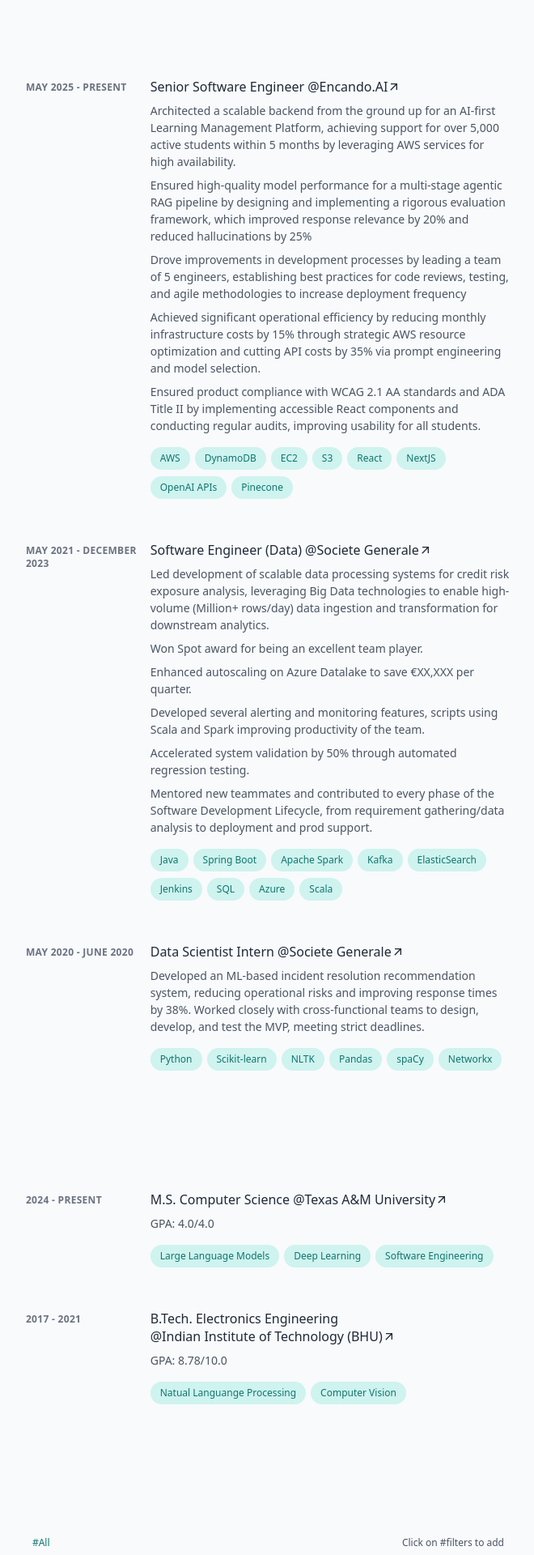
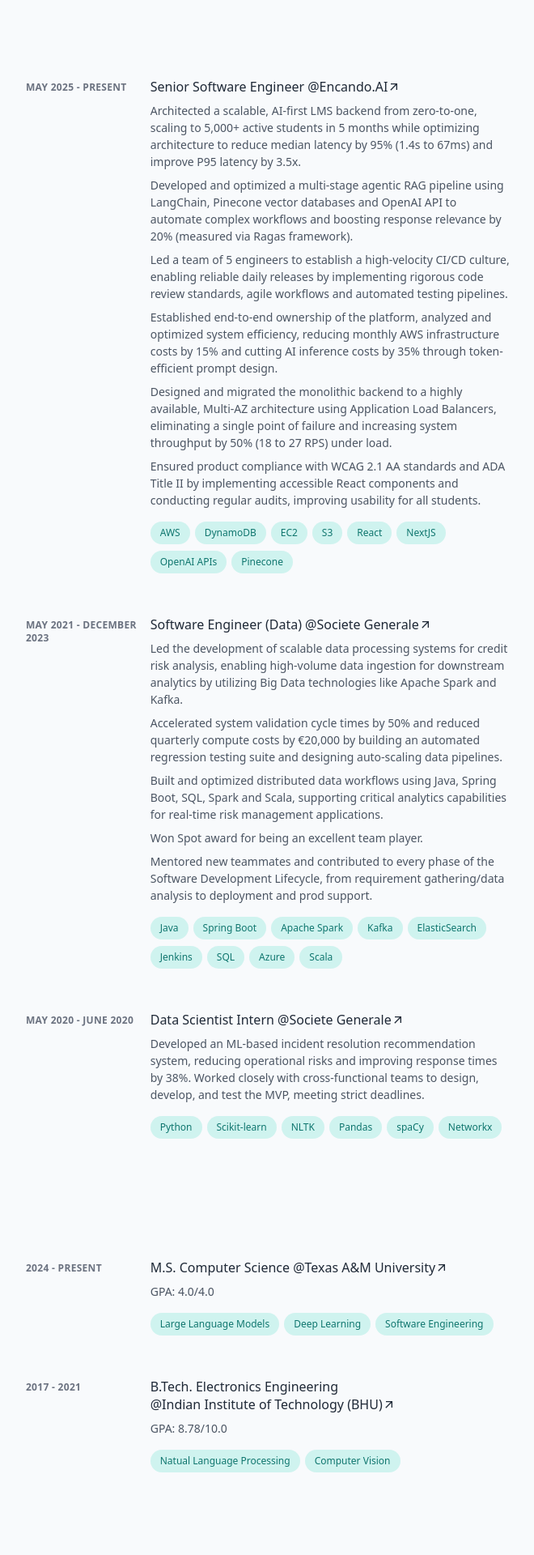
Before and after one commit to devgargd7/portfolio, a Next.js app: page / in a window 1280 px wide. Shown: the part 920-2840 px from the top of the page at 81% size, without its empty margins (601-1261 px from the left). Built offline with nearby package versions, Linux system fonts and the light colour scheme.

Commit message:
updated resume

```diff
--- a/src/app/blogs/[slug]/page.tsx
+++ b/src/app/blogs/[slug]/page.tsx
@@ -4,14 +4,15 @@
 
 // Use a more specific type instead of 'any'
 interface PageProps {
-  params: {
+  params: Promise<{
     slug: string;
-  };
-  searchParams?: Record<string, string | string[]>;
+  }>;
+  searchParams?: Promise<Record<string, string | string[]>>;
 }
 
 export default async function BlogPage(props: PageProps) {
-  const slug = props.params.slug;
+  const params = await props.params;
+  const slug = params.slug;
   const blog = await getBlogContent(slug);
 
   return (
--- a/src/components/Blogs.tsx
+++ b/src/components/Blogs.tsx
@@ -26,7 +26,7 @@
     title: "Designing Data Intensive Applications: Notes",
     description: "My notes on the book Designing Data-Intensive Applications: The Big Ideas Behind Reliable, Scalable, and Maintainable Systems.",
     slug: "Designing_Data_Intensive_Applications",
-    date: "Feburary, 2023",
+    date: "February, 2023",
     tags: ["System Design", "Notes"]
   },
 ];
--- a/src/components/Experience.tsx
+++ b/src/components/Experience.tsx
@@ -13,10 +13,11 @@
       title: "Senior Software Engineer",
       range: "May 2025 - Present",
       description: [
-        "Architected a scalable backend from the ground up for an AI-first Learning Management Platform, achieving support for over 5,000 active students within 5 months by leveraging AWS services for high availability.",
-        "Ensured high-quality model performance for a multi-stage agentic RAG pipeline by designing and implementing a rigorous evaluation framework, which improved response relevance by 20% and reduced hallucinations by 25%",
-        "Drove improvements in development processes by leading a team of 5 engineers, establishing best practices for code reviews, testing, and agile methodologies to increase deployment frequency",
-        "Achieved significant operational efficiency by reducing monthly infrastructure costs by 15% through strategic AWS resource optimization and cutting API costs by 35% via prompt engineering and model selection.",
+        "Architected a scalable, AI-first LMS backend from zero-to-one, scaling to 5,000+ active students in 5 months while optimizing architecture to reduce median latency by 95% (1.4s to 67ms) and improve P95 latency by 3.5x.",
+        "Developed and optimized a multi-stage agentic RAG pipeline using LangChain, Pinecone vector databases and OpenAI API to automate complex workflows and boosting response relevance by 20% (measured via Ragas framework).",
+        "Led a team of 5 engineers to establish a high-velocity CI/CD culture, enabling reliable daily releases by implementing rigorous code review standards, agile workflows and automated testing pipelines.",
+        "Established end-to-end ownership of the platform, analyzed and optimized system efficiency, reducing monthly AWS infrastructure costs by 15% and cutting AI inference costs by 35% through token-efficient prompt design.",
+        "Designed and migrated the monolithic backend to a highly available, Multi-AZ architecture using Application Load Balancers, eliminating a single point of failure and increasing system throughput by 50% (18 to 27 RPS) under load.",
         "Ensured product compliance with WCAG 2.1 AA standards and ADA Title II by implementing accessible React components and conducting regular audits, improving usability for all students.",
       ],
       url: "https://www.encando.com/",
@@ -27,11 +28,11 @@
       title: "Software Engineer (Data)",
       range: "May 2021 - December 2023",
       description: [
-        "Led development of scalable data processing systems for credit risk exposure analysis, leveraging Big Data technologies to enable high-volume (Million+ rows/day) data ingestion and transformation for downstream analytics.",
+
+        "Led the development of scalable data processing systems for credit risk analysis, enabling high-volume data ingestion for downstream analytics by utilizing Big Data technologies like Apache Spark and Kafka.",
+        "Accelerated system validation cycle times by 50% and reduced quarterly compute costs by €20,000 by building an automated regression testing suite and designing auto-scaling data pipelines.",
+        "Built and optimized distributed data workflows using Java, Spring Boot, SQL, Spark and Scala, supporting critical analytics capabilities for real-time risk management applications.",
         "Won Spot award for being an excellent team player.",
-        "Enhanced autoscaling on Azure Datalake to save €XX,XXX per quarter.",
-        "Developed several alerting and monitoring features, scripts using Scala and Spark improving productivity of the team.",
-        "Accelerated system validation by 50\% through automated regression testing.",
         "Mentored new teammates and contributed to every phase of the Software Development Lifecycle, from requirement gathering/data analysis to deployment and prod support.",
       ],
       url: "https://www.societegenerale.com/en",
@@ -63,7 +64,7 @@
       title: "B.Tech. Electronics Engineering",
       range: "2017 - 2021",
       url: "https://iitbhu.ac.in",
-      courses: ["Natual Languange Processing", "Computer Vision"],
+      courses: ["Natual Language Processing", "Computer Vision"],
       gpa: "8.78/10.0"
 
     },
--- a/src/components/Projects.tsx
+++ b/src/components/Projects.tsx
@@ -34,7 +34,7 @@
   },
   {
     name: "Agentic Self-Corrective RAG",
-    description: "A multi-agent websearch-enabled Retreival Augment Generation system based on LLama3 to minimize hallucinations. 20% increase in answer relevance and a 5% enhancement in faithfulness.",
+    description: "A multi-agent websearch-enabled Retreival Augmented Generation system based on LLama3 to minimize hallucinations. 20% increase in answer relevance and a 5% enhancement in faithfulness.",
     tools: ["LangChain", "Ollama", "AWS", "Docker"],
     tags: ["LLMs"],
     githubUrl: "https://github.com/devgargd7/CorrectiveRAG",
```
Also changed, not shown: src/data/blogs/Designing_Data_Intensive_Applications.md (+97 -53 lines), src/data/blogs/LLMOps.md (+7 -0 lines), 1 other file (tests, documents, lock files or other folders).
